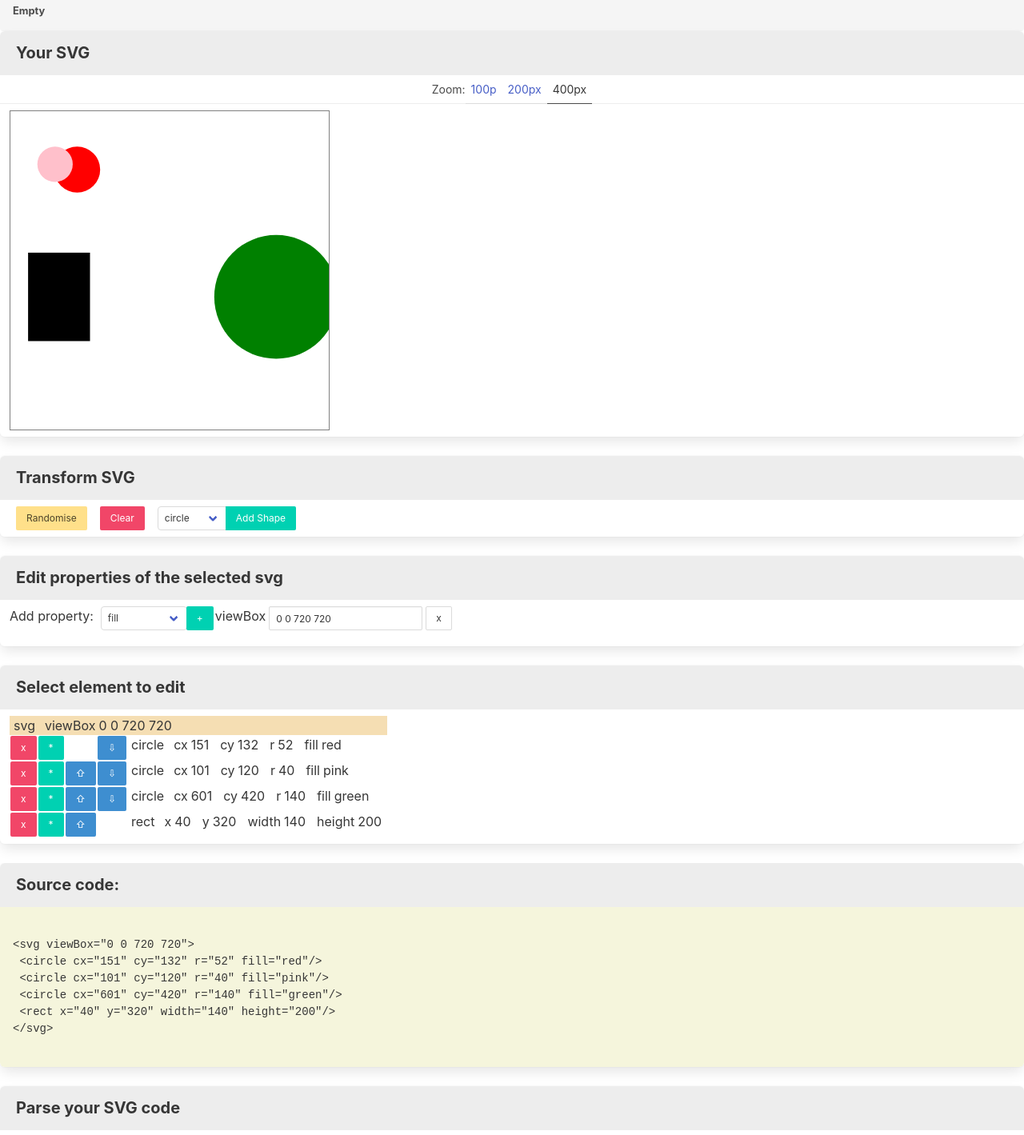
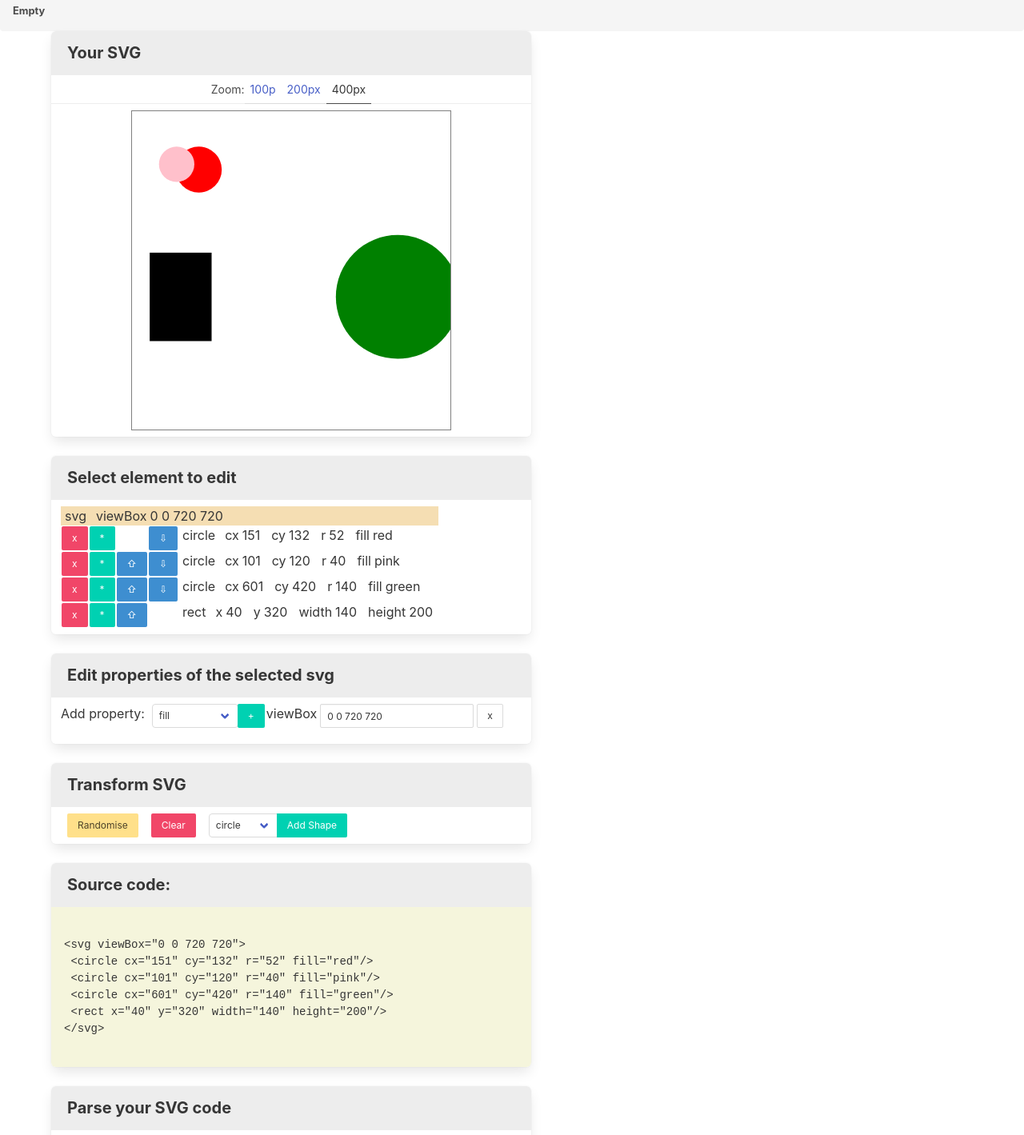
Before and after one commit to crianonim/svarog, a React (Create React App) app: page / in a window 1280 px wide. Shown: the part 60-1479 px from the top of the page at 80% size. Built offline with nearby package versions, Linux system fonts and the light colour scheme; a web font is replaced by a local one.

Commit message:
Layout in a container

```diff
--- a/src/App.css
+++ b/src/App.css
@@ -56,3 +56,13 @@ h2 {
 .align-self-center {
   align-self: center;
 }
+main .panel {
+
+  width:600px;
+  max-width: 100%;
+}
+@media (min-width:1200px) {
+  main .panel {
+    margin-right: 1rem;
+  }
+}
--- a/src/App.js
+++ b/src/App.js
@@ -43,38 +43,12 @@ const App = () => {
       <h1><span className="title-letters">Sv</span>aro<span className="title-letters" >g</span></h1>
       <h2>A slavic deity of celestial fire and blacksmithing that will help you create SVGs.</h2>
     </header>
+
     <Messages  message={message} dismiss={()=>setMessage(null)}/>
-    <div className="block">
+
+    <main className="block flex-wrap flex-row container">
       <SvgView shapes={shapes} attrs={svgAttrs} setSelectedShape={(shape)=>{setSelectedShape(shape);setSvgPropertiesSelected(false)}} />
 
-
-    <div className="panel">
-     <div className="panel-heading">Transform SVG</div>
-
-        <div className="panel-block">
-          <div className="flex-row">
-          <button className="button is-small is-warning has-hmargin-med" onClick={()=>{
-            const cSvg=createRandomSVG();
-            setShapes(cSvg.shapes);
-            setSvgAttrs(cSvg.attributes);
-            setMessage("Random svg created.")
-          }}>Randomise</button>
-          <button className="button is-small is-danger has-hmargin-med" onClick={()=>setShapes([])}>Clear</button>
-          <AddShape addShape={(shape)=>{
-          setShapes([...shapes,{shape,attributes:defaultValues[shape],id:Date.now()}])
-        }} />
-        </div>
-
-    </div>
-
-      </div>
-
-      {selectedShape!==null &&
-      <CurrentShapePanel key={selectedShape} shape={shapes.find(el=>el.id===selectedShape)} changed={(shape)=>{shapes[shapes.findIndex(el=>el.id===selectedShape)]=shape;setShapes([...shapes])}}/>
-      }
-       {svgPropertiesSelected &&
-      <CurrentShapePanel shape={ {shape:'svg',attributes:svgAttrs} } changed={(svg)=>{setSvgAttrs(svg.attributes)}}/>
-      }
 
       <div className="panel">
        <div className="panel-heading">Select element to edit</div>
@@ -89,22 +63,43 @@ const App = () => {
         </div>
        </div>
       </div>
-      <div className="flex-column flex-grow bordered margined right-panel">
 
-       {/* {selectedShape?<div className="move-shape" onClick={()=>{
-         const shape=shapes.find(el=>el.id===selectedShape);
-          shape.attributes.cy-=10;
-         setShapes(shapes.slice())
-       }}> */}
-      {/* </div>:null} */}
+
+      {selectedShape!==null &&
+      <CurrentShapePanel key={selectedShape} shape={shapes.find(el=>el.id===selectedShape)} changed={(shape)=>{shapes[shapes.findIndex(el=>el.id===selectedShape)]=shape;setShapes([...shapes])}}/>
+      }
+       {svgPropertiesSelected &&
+      <CurrentShapePanel shape={ {shape:'svg',attributes:svgAttrs} } changed={(svg)=>{setSvgAttrs(svg.attributes)}}/>
+      }
+
+      <div className="panel">
+      <div className="panel-heading">Transform SVG</div>
+        <div className="panel-block">
+          <div className="flex-row">
+           <button className="button is-small is-warning has-hmargin-med" onClick={()=>{
+            const cSvg=createRandomSVG();
+            setShapes(cSvg.shapes);
+            setSvgAttrs(cSvg.attributes);
+            setMessage("Random svg created.")
+          }}>Randomise</button>
+           <button className="button is-small is-danger has-hmargin-med" onClick={()=>setShapes([])}>Clear</button>
+           <AddShape addShape={(shape)=>{
+          setShapes([...shapes,{shape,attributes:defaultValues[shape],id:Date.now()}])
+        }} />
+         </div>
+        </div>
+      </div>
 
       <CodePanel shapes={shapes} svgAttrs={svgAttrs} />
+
       <InputTextArea msg={setMessage} change={setShapes} />
+
       <SaveLoadPanel saved={saved} setSaved={setSaved} setMessage={setMessage} setShapes={setShapes} setSvgAttrs={setSvgAttrs} shapes={shapes} svgAttrs={svgAttrs}/>
-     </div>
+
+     </main>
+
     </div>
 
-    </div>
   );
 };
 
--- a/src/SvgView.css
+++ b/src/SvgView.css
@@ -7,10 +7,10 @@
     padding: 1rem;
 }
 .svg-wrapper {
-    width:400px;
-    max-width: 100%;
+    width: 100%;
     height:400px;
     display:flex;
+    align-self: center;
     align-items: center;
     justify-content: center;
 }
```
